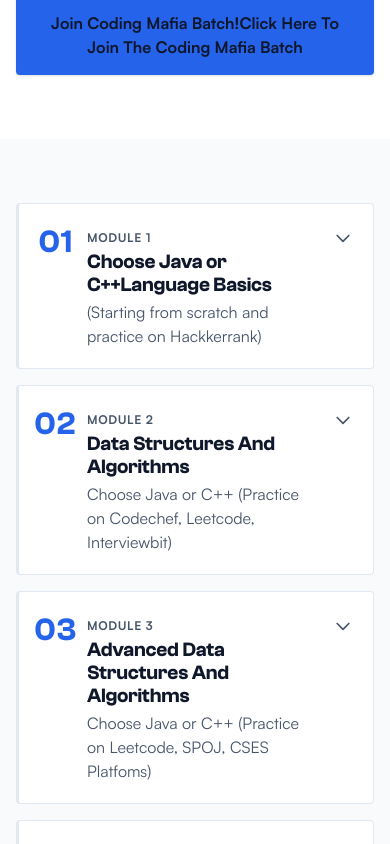
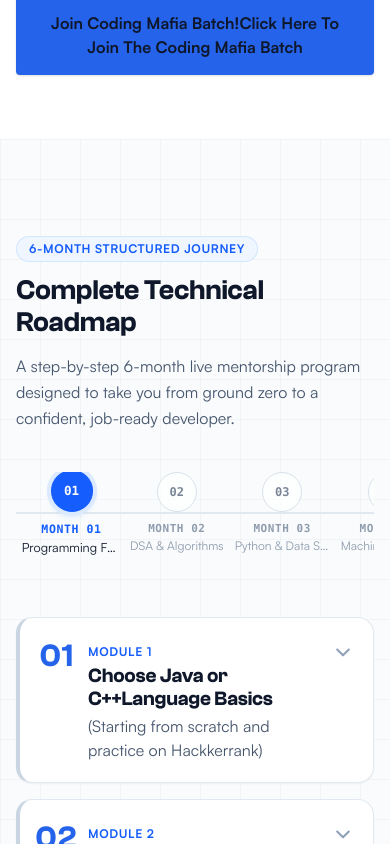
Before and after one commit to JayantOlhyan/Coding-Club-Redesign, a Next.js app: page / in a window 390 px wide. Shown: the part 8500-9344 px from the top of the page. Built offline with nearby package versions, Linux system fonts and the light colour scheme.

Commit message:
feat(curriculum): redesign Curriculum timeline component with expandable module details

```diff
--- a/components/Curriculum.tsx
+++ b/components/Curriculum.tsx
@@ -1,3 +1,6 @@
+"use client";
+
+import React, { useState } from "react";
 import {
   getBlock,
   SECTION_MAP,
@@ -6,17 +9,89 @@ import {
   BulletBlock,
   CtaBlock,
 } from "@/lib/content";
+import { ScrollReveal } from "./motion/ScrollReveal";
+
+// Map 9 modules across 6 journey milestones
+const JOURNEY_MONTHS = [
+  { month: "MONTH 01", title: "Programming Fundamentals", modules: [1] },
+  { month: "MONTH 02", title: "DSA & Algorithms", modules: [2, 3] },
+  { month: "MONTH 03", title: "Python & Data Science", modules: [4] },
+  { month: "MONTH 04", title: "Machine Learning & AI", modules: [5] },
+  { month: "MONTH 05", title: "Full Stack Development", modules: [6, 7] },
+  { month: "MONTH 06", title: "CS Core & Career Prep", modules: [8, 9] },
+];
 
 export function Curriculum() {
   const closingCta = getBlock<CtaBlock>(SECTION_MAP.curriculum.closingCta);
+  const [activeMonthIdx, setActiveMonthIdx] = useState(0);
 
   return (
     <section
       id="curriculum"
       aria-label="Curriculum"
-      className="w-full bg-[var(--surface-2)] py-16 md:py-24"
+      className="relative w-full bg-slate-50/80 py-24 lg:py-36 border-b border-slate-200/80 bg-tech-grid overflow-hidden"
     >
-      <div className="max-w-[880px] mx-auto px-4 sm:px-6 lg:px-8">
+      <div className="max-w-[1040px] mx-auto px-4 sm:px-6 lg:px-8">
+        {/* Section Header */}
+        <ScrollReveal direction="up" delay={0}>
+          <div className="text-left mb-10 max-w-[780px]">
+            <span className="inline-block px-3 py-1 rounded-full text-xs font-semibold uppercase tracking-wider bg-blue-50 text-blue-600 border border-blue-200/60 mb-3">
+              6-Month Structured Journey
+            </span>
+            <h2 className="text-[28px] lg:text-[42px] font-semibold text-slate-900 tracking-[-0.02em] mb-4 leading-tight">
+              Complete Technical Roadmap
+            </h2>
+            <p className="text-base lg:text-[18px] font-normal text-slate-600 leading-[1.6]">
+              A step-by-step 6-month live mentorship program designed to take you from ground zero to a confident, job-ready developer.
+            </p>
+          </div>
+        </ScrollReveal>
+
+        {/* 6-Month Timeline Progress Bar */}
+        <ScrollReveal direction="up" delay={100}>
+          <div className="mb-12 overflow-x-auto pb-4 no-scrollbar max-w-full">
+            <div className="flex items-center min-w-[640px] justify-between relative px-2">
+              {/* Connecting line */}
+              <div className="absolute top-1/2 left-0 right-0 h-[2px] bg-slate-200 -translate-y-1/2 z-0" />
+              <div
+                className="absolute top-1/2 left-0 h-[2px] bg-blue-600 -translate-y-1/2 z-0 transition-all duration-300"
+                style={{ width: `${(activeMonthIdx / (JOURNEY_MONTHS.length - 1)) * 100}%` }}
+              />
+
+              {JOURNEY_MONTHS.map((item, idx) => {
+                const isActive = idx === activeMonthIdx;
+                return (
+                  <button
+                    key={item.month}
+                    onClick={() => setActiveMonthIdx(idx)}
+                    className={`relative z-10 flex flex-col items-center gap-2 group cursor-pointer transition-all duration-200 ${
+                      isActive ? "scale-105" : "opacity-70 hover:opacity-100"
+                    }`}
+                  >
+                    <div
+                      className={`w-10 h-10 rounded-full flex items-center justify-center font-mono text-xs font-bold transition-all duration-200 border ${
+                        isActive
+                          ? "bg-blue-600 text-white border-blue-600 shadow-md shadow-blue-500/25 ring-4 ring-blue-100"
+                          : "bg-white text-slate-600 border-slate-300 group-hover:border-blue-400"
+                      }`}
+                    >
+                      0{idx + 1}
+                    </div>
+                    <div className="text-center">
+                      <span className={`block text-[11px] font-mono font-semibold tracking-wider ${isActive ? "text-blue-600" : "text-slate-500"}`}>
+                        {item.month}
+                      </span>
+                      <span className={`block text-xs font-medium max-w-[95px] truncate ${isActive ? "text-slate-900" : "text-slate-500"}`}>
+                        {item.title}
+                      </span>
+                    </div>
+                  </button>
+                );
+              })}
+            </div>
+          </div>
+        </ScrollReveal>
+
         {/* 9-Module Accordion Spine (v2.6 numbered spine) */}
         <div className="space-y-4">
           {SECTION_MAP.curriculum.modules.map((m) => {
@@ -26,11 +101,11 @@ export function Curriculum() {
             const desc = getBlock<ParagraphBlock>(m.description);
 
             return (
+              <ScrollReveal key={m.number} direction="up" delay={100 + m.number * 40}>
                 <details
-                key={m.number}
-                className="group border border-[var(--border)] border-l-[3px] border-l-[var(--border)] group-open:border-l-[var(--accent)] rounded bg-[var(--surface)] overflow-hidden transition-colors"
+                  className="group rounded-2xl border border-slate-200 border-l-4 border-l-slate-300 group-open:border-l-blue-600 bg-white overflow-hidden shadow-xs hover:shadow-md transition-all duration-200"
                 >
-                <summary className="flex items-start justify-between p-5 md:p-6 cursor-pointer list-none [&::-webkit-details-marker]:hidden select-none focus-visible:outline-none focus-visible:ring-2 focus-visible:ring-[var(--accent)] gap-4 sm:gap-6">
+                  <summary className="flex items-start justify-between p-5 md:p-6 cursor-pointer list-none [&::-webkit-details-marker]:hidden select-none focus-visible:outline-none focus-visible:ring-2 focus-visible:ring-blue-600 gap-4 sm:gap-6">
                     <div className="flex items-start gap-4 sm:gap-6 text-left">
                       {/* Large numeral spine in its own left gutter */}
                       <div
@@ -41,25 +116,25 @@ export function Curriculum() {
                       <div>
                         <span
                           data-block={m.headings[0]}
-                        className="inline-block text-xs md:text-sm font-semibold text-[var(--body)] uppercase tracking-wider mb-1"
+                          className="inline-block text-xs md:text-sm font-semibold text-blue-600 uppercase tracking-wider mb-1"
                         >
                           {hNum.text}
                         </span>
                         <h3
                           data-block={m.headings[1]}
-                        className="text-[20px] lg:text-[24px] font-semibold text-[var(--ink)] tracking-[-0.01em] leading-snug"
+                          className="text-[20px] lg:text-[24px] font-semibold text-slate-900 tracking-[-0.01em] leading-snug"
                         >
                           {hTitle.text}
                         </h3>
                         <p
                           data-block={m.headings[2]}
-                        className="text-base lg:text-[17px] font-normal text-[var(--body)] mt-1"
+                          className="text-base lg:text-[17px] font-normal text-slate-600 mt-1"
                         >
                           {hSub.text}
                         </p>
                       </div>
                     </div>
-                  <div className="pt-1 flex-shrink-0 text-[var(--body)] group-open:rotate-180 transition-transform duration-200">
+                    <div className="pt-1 flex-shrink-0 text-slate-400 group-open:rotate-180 group-open:text-blue-600 transition-all duration-200">
                       <svg
                         className="w-5 h-5"
                         fill="none"
@@ -70,17 +145,17 @@ export function Curriculum() {
                         <path
                           strokeLinecap="round"
                           strokeLinejoin="round"
-                        strokeWidth={2}
+                          strokeWidth={2.5}
                           d="M19 9l-7 7-7-7"
                         />
                       </svg>
                     </div>
                   </summary>
 
-                <div className="px-5 md:px-6 pb-6 pt-3 border-t border-[var(--border)]">
+                  <div className="px-5 md:px-6 pb-6 pt-3 border-t border-slate-100 bg-slate-50/50">
                     <p
                       data-block={m.description}
-                    className="text-base lg:text-[17px] text-[var(--body)] font-normal leading-[1.6] mb-5"
+                      className="text-base lg:text-[17px] text-slate-700 font-normal leading-[1.6] mb-5"
                     >
                       {desc.text}
                     </p>
@@ -91,10 +166,10 @@ export function Curriculum() {
                         return (
                           <li
                             key={bIdx}
-                          className="flex items-start gap-2.5 text-xs md:text-sm text-[var(--body)] leading-[1.5]"
+                            className="flex items-start gap-2.5 text-xs md:text-sm text-slate-700 leading-[1.5]"
                           >
                             <svg
-                            className="w-1.5 h-1.5 mt-1.5 flex-shrink-0 fill-current text-[var(--accent)]"
+                              className="w-2 h-2 mt-1.5 flex-shrink-0 fill-current text-blue-600"
                               viewBox="0 0 6 6"
                               aria-hidden="true"
                             >
@@ -107,20 +182,28 @@ export function Curriculum() {
                     </ul>
                   </div>
                 </details>
+              </ScrollReveal>
             );
           })}
         </div>
 
         {/* Closing Curriculum CTA */}
+        <ScrollReveal direction="up" delay={200}>
           <div className="mt-12 text-left">
             <a
               href="#lead-form"
               data-block={SECTION_MAP.curriculum.closingCta}
-            className="inline-flex items-center justify-center min-h-[44px] min-w-[44px] px-8 py-4 rounded bg-[var(--accent)] hover:bg-[var(--accent-hover)] text-[var(--ink)] font-semibold text-base md:text-lg transition-colors focus-visible:ring-2 focus-visible:ring-offset-2 focus-visible:ring-[var(--accent)] focus-visible:outline-none shadow-sm cursor-pointer"
+              className="group relative inline-flex items-center justify-center min-h-[48px] px-8 py-4 rounded-xl bg-blue-600 hover:bg-blue-700 text-white font-semibold text-base md:text-lg transition-all duration-200 shadow-md hover:shadow-xl hover:shadow-blue-500/25 active:scale-[0.98] cursor-pointer"
             >
+              <span className="relative z-10 flex items-center gap-2">
                 {closingCta.text}
+                <svg className="w-5 h-5 transition-transform duration-200 group-hover:translate-x-1" fill="none" viewBox="0 0 24 24" stroke="currentColor">
+                  <path strokeLinecap="round" strokeLinejoin="round" strokeWidth={2.5} d="M14 5l7 7m0 0l-7 7m7-7H3" />
+                </svg>
+              </span>
             </a>
           </div>
+        </ScrollReveal>
       </div>
     </section>
   );
```
Lines whose indentation alone changed are shown as unchanged.
